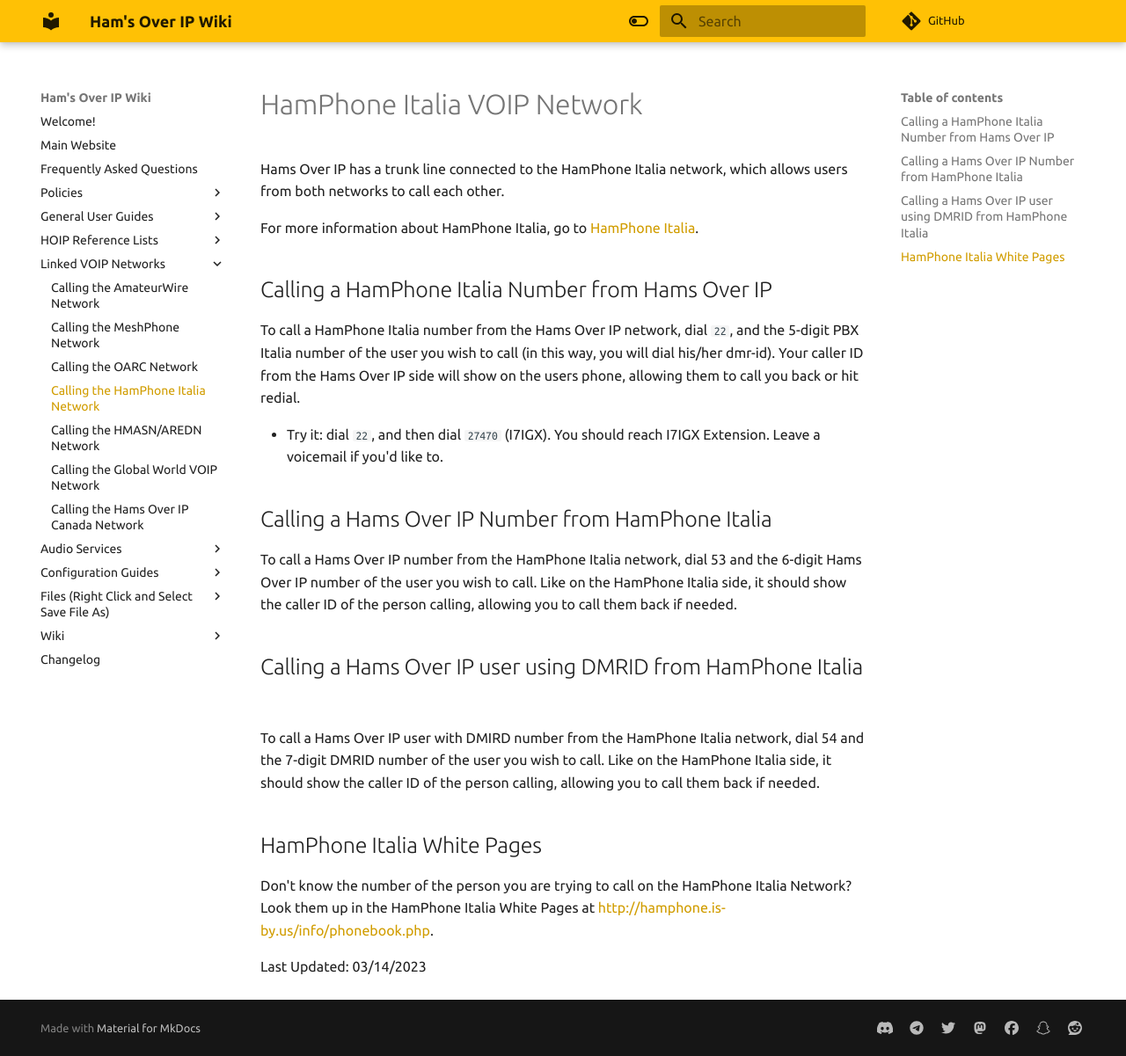
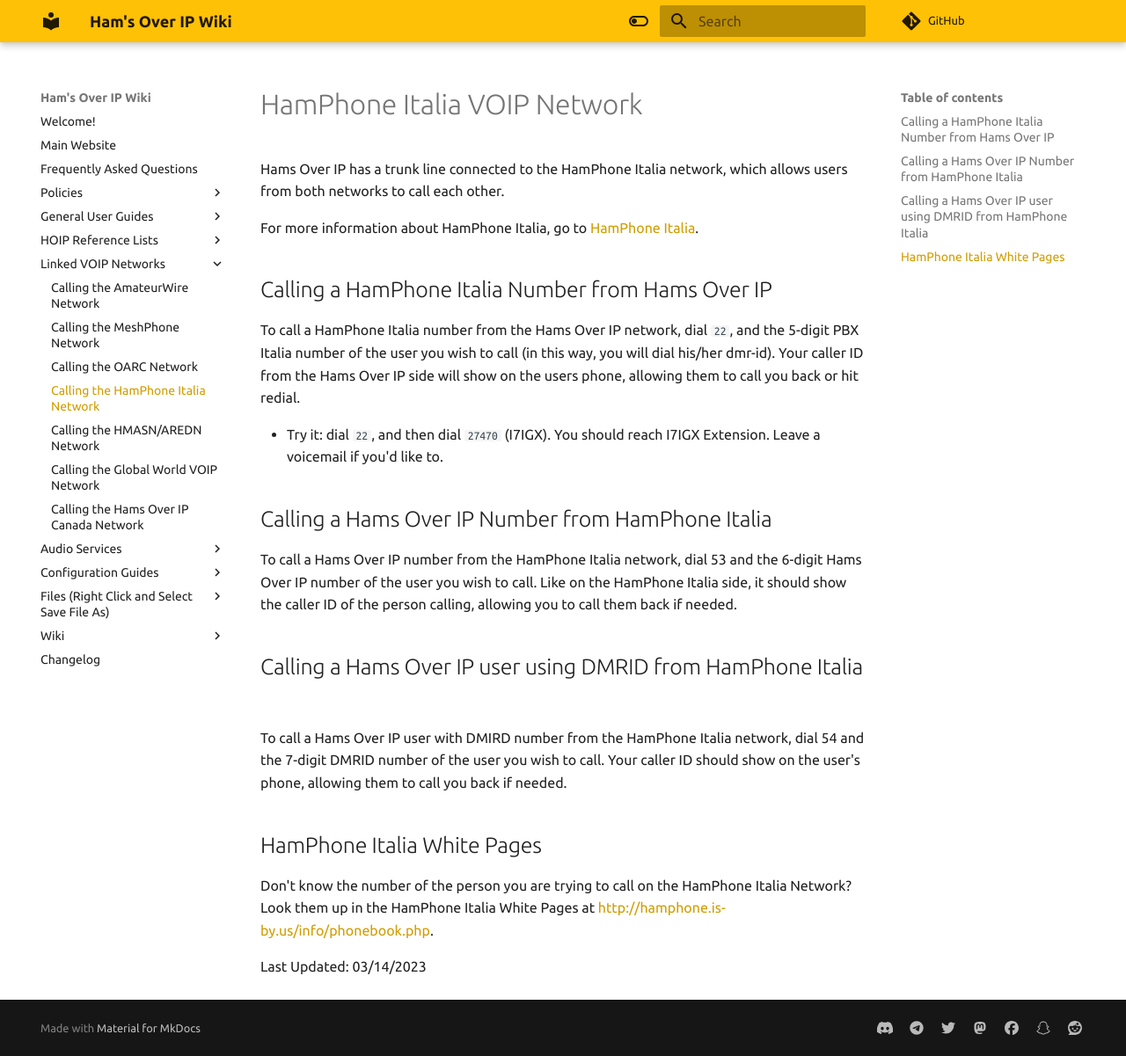
Before and after one commit to hamsoverip/wiki, an MkDocs documentation site: the page built from docs/General/other_systems/hamphone-italia.md, in a window 1280 px wide and 1201 px high. Shown: the whole window at 88% size. Built offline with MkDocs 1.6.1 and Material for MkDocs 9.7.7, drawn with Linux system fonts in a browser that asks for light colours; comment, search, counter and statistics services are not loaded.

Commit message:
Update hamphone-italia.md

```diff
--- a/docs/General/other_systems/hamphone-italia.md
+++ b/docs/General/other_systems/hamphone-italia.md
@@ -16,7 +16,7 @@
 
 ## Calling a Hams Over IP user using DMRID from HamPhone Italia
 
-To call a Hams Over IP user with DMIRD number from the HamPhone Italia network, dial 54 and the 7-digit DMRID number of the user you wish to call. Like on the HamPhone Italia side, it should show the caller ID of the person calling, allowing you to call them back if needed.
+To call a Hams Over IP user with DMIRD number from the HamPhone Italia network, dial 54 and the 7-digit DMRID number of the user you wish to call. Your caller ID should show on the user's phone, allowing them to call you back if needed.
 
 ## HamPhone Italia White Pages
 
```
